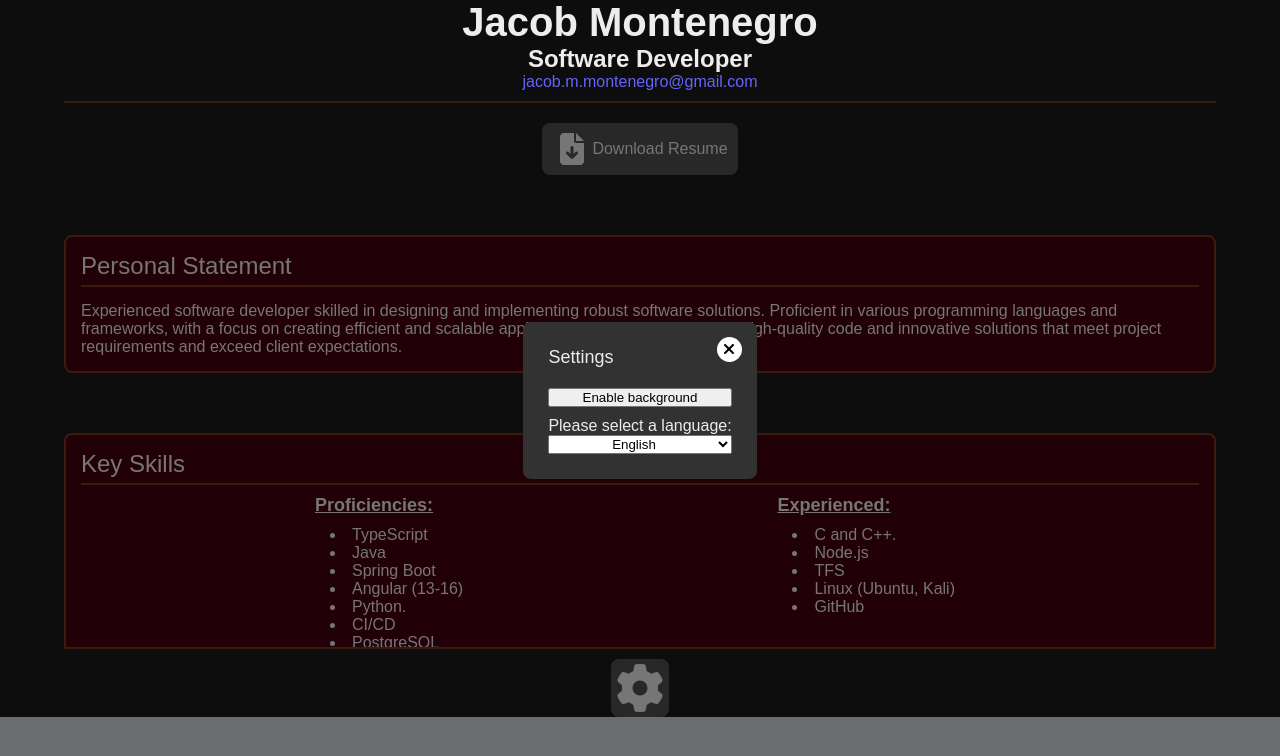
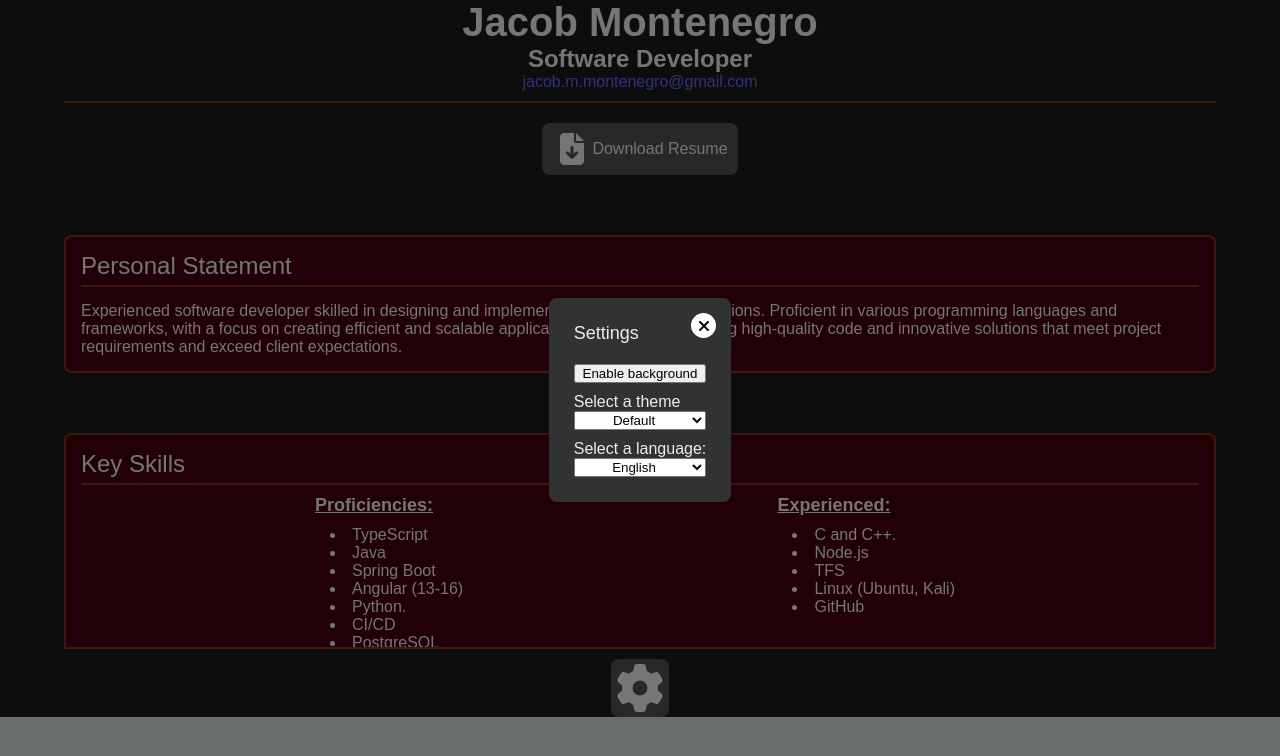
Before and after one commit to jmmontenegro/portfolio-react, a Next.js app: page / in a window 1280 px wide. Both pictures are taken after a click on the link 640 px from the left and 688 px from the top of the page. Shown: the top 756 px of the page. Built offline with nearby package versions, Linux system fonts and the light colour scheme.

Commit message:
Added theme changes

```diff
--- a/app/components/bulletin/bulletin.module.css
+++ b/app/components/bulletin/bulletin.module.css
@@ -1,8 +1,6 @@
 .container {
     display: flex;
     flex-direction: column;
-    border: 2px solid var(--kobe);
-    background-color: var(--burgundy);
     padding: 15px;
     border-radius: 8px;
     min-width: 500px;
--- a/app/components/bulletin/bulletin.tsx
+++ b/app/components/bulletin/bulletin.tsx
@@ -1,11 +1,15 @@
 import styles from "./bulletin.module.css";
 import { bulletPoints, bulletinProps } from "./bulletin.interface";
 import Image, { StaticImageData } from "next/image";
+import { GetBorder, GetTheme } from "../settings/settings";
 
 export default function Bulletin(data:bulletinProps): React.ReactElement {
-   return (
-    <div className={styles.container}>
-      <div className={styles.title}>
+  const style = GetTheme();
+  style.border = GetBorder();
+
+  return (
+    <div className={styles.container} style={style}>
+      <div className={styles.title} style={{borderBottom: style.border}}>
         {data.title}
         <p>{data.dates}</p>
       </div>
--- a/app/components/dialog/dialog.tsx
+++ b/app/components/dialog/dialog.tsx
@@ -1,18 +1,23 @@
 "use client";
 
-import { faClose, faCog } from "@fortawesome/free-solid-svg-icons";
+import { faClose } from "@fortawesome/free-solid-svg-icons";
 import { FontAwesomeIcon } from "@fortawesome/react-fontawesome";
 import { useState } from "react";
 import styles from "./dialog.module.css";
 import dialogData from "./dialog.data";
+import { GetButtonColors, GetSettingsContext } from "../settings/settings";
 
 export function Dialog({ data, isOpen, onClose } : { data:dialogData, isOpen:boolean, onClose: () => void }) {
+
+  const selectedTheme = GetSettingsContext().selectedTheme;
+  const dialogBoxColor = (selectedTheme === "Light" || selectedTheme === "Luz") ? "white" : "";
+  const border = (selectedTheme === "Light" || selectedTheme === "Luz") ? "1px solid black" : "";
   return (
     isOpen && (
       <div className={styles.dialogBoxShadow}>
-        <div className={styles.dialogBox}>
+        <div className={styles.dialogBox} style={{backgroundColor: dialogBoxColor}}>
           <div className={styles.dialogTitle}>{data.title}</div>
-          <div className={styles.dialogClose} onClick={onClose}>
+          <div className={styles.dialogClose} style={{border: border}} onClick={onClose}>
             <FontAwesomeIcon icon={faClose} />
           </div>
           <div className={styles.dialogContent}>{data.content}</div>
@@ -24,7 +29,7 @@ export function Dialog({ data, isOpen, onClose } : { data:dialogData, isOpen:boo
 
 export function DialogButton({ data, onOpen } : { data:dialogData, onOpen:() => void }) {
   return (
-    <a className={styles.dialogButton} onClick={onOpen}>
+    <a className={styles.dialogButton} style={GetButtonColors()} onClick={onOpen}>
       { data.buttonIcon && <FontAwesomeIcon className={styles.rotateIcon} icon={data.buttonIcon} size={data.iconSize}/> }
     </a>
   );
--- a/app/components/section/section.tsx
+++ b/app/components/section/section.tsx
@@ -1,13 +1,22 @@
 import styles from "./section.module.css";
 import Bulletin from "../bulletin/bulletin";
 import { sectionProps } from "./section.data";
+import { GetSection } from "../settings/settings";
 
 export default function Section(section: sectionProps): React.ReactElement {
+
+  const style = {
+    borderTop: "",
+    borderBottom: ""
+  };
+  const border = GetSection();
+  style.borderTop = border;
+  style.borderBottom = border;
   return (
     <>
       {
         section.sectionTitle &&
-          <div className={styles.section}>
+        <div className={styles.section} style={style}>
           <h3 className={styles.title}>{section.sectionTitle}</h3>
         </div>
       }
--- a/app/components/settings/settings.tsx
+++ b/app/components/settings/settings.tsx
@@ -12,6 +12,8 @@ export const defaultSettings = {
   toggleDisplay: () => {},
   selectedOption: '',
   setSelectedOption: (value:string) => {},
+  selectedTheme: '',
+  setSelectedTheme: (value:string) => {},
   isRunningGame: false,
   setGameState: () => {}
 };
@@ -21,6 +23,7 @@ export const SettingsContext = createContext(defaultSettings);
 export function SettingsProvider({ children }: { children: React.ReactNode }): React.ReactElement {
   const [isEnabled, setIsEnabled] = useState(false);
   const [selectedOption, setSelectedOption] = useState("");
+  const [selectedTheme, setSelectedTheme] = useState("");
   const [isRunningGame, runGame] = useState(false);
 
   const toggleDisplay = () => {
@@ -32,7 +35,7 @@ export function SettingsProvider({ children }: { children: React.ReactNode }): R
   };
 
   return (
-    <SettingsContext.Provider value={{ isEnabled, toggleDisplay, selectedOption, setSelectedOption, isRunningGame, setGameState }}>
+    <SettingsContext.Provider value={{ isEnabled, toggleDisplay, selectedOption, setSelectedOption, selectedTheme, setSelectedTheme, isRunningGame, setGameState }}>
       {children}
     </SettingsContext.Provider>
   );
@@ -46,22 +49,40 @@ export function GetSettings({ dialog }: { dialog: ReturnType<typeof UseDialog> }
   enable:string = "",
   disable:string = "",
   background:string = "",
-  playGame:string = "";
+  playGame:string = "",
+  themes: string[] = [],
+  themeTitle:string = "";
+    themes = ['light', 'dark', "default"];
 
   data.map(json => {
-    title = json.dialogs.settings.languageSelect;
-    items = json.dialogs.settings.languages;
-    enable = json.dialogs.settings.enable;
-    disable = json.dialogs.settings.disable;
-    background = json.dialogs.settings.background;
-    playGame = json.dialogs.settings.playGame;
+    const settings = json.dialogs.settings;
+    title = settings.languageSelect;
+    items = settings.languages;
+    enable = settings.enable;
+    disable = settings.disable;
+    background = settings.background;
+    playGame = settings.playGame;
+    themes = [settings.themes.default, settings.themes.light, settings.themes.dark];
+
+    const currentTheme = GetSettingsContext().selectedTheme === "" ? settings.themes.default: GetSettingsContext().selectedTheme;
+    const index = themes.indexOf(currentTheme);
+    if (index !== -1) {
+      themes.splice(index, 1);
+      themes.unshift(currentTheme);
+    }
+    themeTitle = settings.themeTitle;
   });
 
-  const { isEnabled, toggleDisplay, selectedOption, setSelectedOption, isRunningGame, setGameState} = useContext(SettingsContext);
+  const { isEnabled, toggleDisplay, selectedOption, setSelectedOption, selectedTheme, setSelectedTheme, isRunningGame, setGameState} = useContext(SettingsContext);
 
-  const handleDropdownChange = (selectedOption:string) => {
+  const handleLanguageDropdownChange = (selectedOption:string) => {
       setSelectedOption(selectedOption);
   };
+
+  const handleThemeDropdownChange = (selectedTheme:string) => {
+    setSelectedTheme(selectedTheme);
+  };
+
 
   const newSetGameState = () => {
     dialog.handleClose();
@@ -71,7 +92,8 @@ export function GetSettings({ dialog }: { dialog: ReturnType<typeof UseDialog> }
   return (
     <div className={styles.settings}>
       <button className={styles.toggleButton} onClick={toggleDisplay}>{ isEnabled ? disable : enable } {background}</button>
-      <GetDropDownMenu onChange={handleDropdownChange} title={title} items={items}/>
+      <GetDropDownMenu onChange={handleThemeDropdownChange} title={themeTitle} items={themes}/>
+      <GetDropDownMenu onChange={handleLanguageDropdownChange} title={title} items={items}/>
       {IsBackgroundEnabled() && <button className={styles.toggleButton} onClick={newSetGameState}>{playGame}</button>}
     </div>
   );
@@ -98,3 +120,77 @@ export function GetLanguage() {
 export function GetSettingsContext(): typeof defaultSettings {
   return useContext(SettingsContext);
 }
+
+export interface stylesData {
+  backgroundColor: string;
+  color?: string;
+  border?: string;
+}
+
+export function GetTheme() {
+  let style:stylesData = {} as stylesData;
+
+  switch(GetSettingsContext().selectedTheme) {
+
+    case 'Light':
+    case 'Luz':
+      style.backgroundColor = "rgb(230,230,230)";
+      style.color = 'black';
+      break;
+
+    case 'Dark':
+    case 'Oscuro':
+      style.backgroundColor = "black";
+      style.color = 'white';
+      break;
+
+    default:
+      style.backgroundColor = "var(--burgundy)"
+      break;
+  }
+  return style;
+}
+
+export function GetBorder(): string {
+  switch(GetSettingsContext().selectedTheme) {
+    case 'Light':
+    case 'Luz':
+      return '2px solid black';
+    case 'Dark':
+    case 'Oscuro':
+      return '2px solid white';
+    default:
+      return '2px solid var(--kobe)';
+  }
+}
+
+export function GetSection(): string {
+  switch(GetSettingsContext().selectedTheme) {
+    case 'Light':
+    case 'Luz':
+      return '1px solid black';
+    default:
+    case 'Dark':
+    case 'Oscuro':
+      return '1px solid white';
+  }
+}
+
+export function GetButtonColors(): stylesData {
+  let style:stylesData = {} as stylesData;
+  switch(GetSettingsContext().selectedTheme) {
+    case 'Light':
+    case 'Luz':
+      style.backgroundColor = "white";
+      style.border = "2px solid black"
+      break;
+    case 'Dark':
+    case 'Oscuro':
+      style.backgroundColor = "black";
+      style.border = "2px solid white"
+      break;
+    default:
+      break;
+  }
+  return style;
+}
--- a/app/page.module.css
+++ b/app/page.module.css
@@ -15,7 +15,7 @@
 }
 
 .headerContainer {
-  z-index: 3;
+  z-index: 1;
 }
 
 .header {
--- a/app/page.tsx
+++ b/app/page.tsx
@@ -5,7 +5,7 @@ import Section from "./components/section/section";
 import { FontAwesomeIcon } from '@fortawesome/react-fontawesome';
 import { faCog, faFileDownload }  from '@fortawesome/free-solid-svg-icons';
 import StarBackground from "./components/star-background/star-background";
-import { GetLanguage, GetSettings, GetSettingsContext, IsBackgroundEnabled } from "./components/settings/settings";
+import { GetBorder, GetButtonColors, GetLanguage, GetSettings, GetSettingsContext, GetTheme, IsBackgroundEnabled } from "./components/settings/settings";
 import GetMeteors from "./components/game/meteor/meteor";
 import dialogData from "./components/dialog/dialog.data";
 import { getDefaultDialogData, GetDialog, UseDialog } from "./components/dialog/dialog";
@@ -20,10 +20,12 @@ export default function Home(): React.ReactElement {
      data.content = <GetSettings dialog={dialog}/>;
      data.buttonIcon = faCog;
      data.iconSize = "3x";
- });
+  });
 
+  const style = GetTheme();
+  style.backgroundColor = style.backgroundColor === 'var(--burgundy)' ? "" : style.backgroundColor;
   return (
-    <main className={styles.main}>
+    <main className={styles.main} style={style}>
       <GetBackground/>
       <GetHTMLOnCondition/>
       <div className={styles.settingsButton}>
@@ -39,9 +41,9 @@ function GetBackground(): React.ReactElement | boolean {
 
 function GetHeader(): React.ReactElement {
   const data = GetLanguage();
-
+  const style = GetSettingsContext().selectedTheme === "light" ? "rgb(230,230,230)" : "";
   return (
-    <div className={styles.headerContainer}>
+    <div className={styles.headerContainer} style={{backgroundColor: style}}>
       {
         data.map((json, index) => (
           <div key={index} className={styles.header}>
@@ -56,8 +58,10 @@ function GetHeader(): React.ReactElement {
 }
 
 function GetLine(): React.ReactElement {
+  const style = {borderBottom: ""};
+  style.borderBottom = GetBorder();
   return (
-    <div className={styles.line}/>
+    <div className={styles.line} style={style}/>
   );
 }
 
@@ -91,7 +95,7 @@ function GetDownloadButton(): React.ReactElement {
     buttonText=json.downloadButton
   )
   return (
-    <a className={styles.downloadButton} href={"Jacob_Montenegro_Resume.pdf"} download={"Jacob_Montenegro_Resume.pdf"}>
+    <a className={styles.downloadButton} style={GetButtonColors()} href={"Jacob_Montenegro_Resume.pdf"} download={"Jacob_Montenegro_Resume.pdf"}>
       <FontAwesomeIcon icon={faFileDownload} size={"2x"} width={40} height={40}></FontAwesomeIcon>
         <p>{buttonText}</p>
     </a>
--- a/app/resources/languages/en.json
+++ b/app/resources/languages/en.json
@@ -7,12 +7,18 @@
         "dialogs" : {
             "settings": {
                 "title": "Settings",
-                "languageSelect" : "Please select a language:",
+                "languageSelect" : "Select a language:",
                 "languages" : ["English", "Spanish"],
                 "enable" : "Enable",
                 "disable" : "Disable",
                 "background" : "background",
-                "playGame" : "Play Game"
+                "playGame" : "Play Game",
+                "themeTitle" : "Select a theme",
+                "themes" : {
+                    "default": "Default",
+                    "light": "Light",
+                    "dark": "Dark"
+                }
             },
             "game": {
                 "title" : "Game Over!",
--- a/app/resources/languages/es.json
+++ b/app/resources/languages/es.json
@@ -7,12 +7,18 @@
         "dialogs" : {
             "settings": {
                 "title":"Configuración",
-                "languageSelect" : "Por favor seleccione un idioma:",
+                "languageSelect" : "Seleccione un idioma:",
                 "languages" : ["Español", "Inglés"],
                 "enable" : "Habilitar",
                 "disable" : "Desactivar",
                 "background" : "el fondo",
-                "playGame" : "Iniciar el juego"
+                "playGame" : "Iniciar el juego",
+                "themeTitle" : "Seleccione una tema:",
+                "themes" : {
+                    "default": "Predeterminado",
+                    "light": "Luz",
+                    "dark": "Oscuro"
+                }
             },
             "game": {
                 "title" : "¡Fin!",
```
Lines whose indentation alone changed are shown as unchanged.
